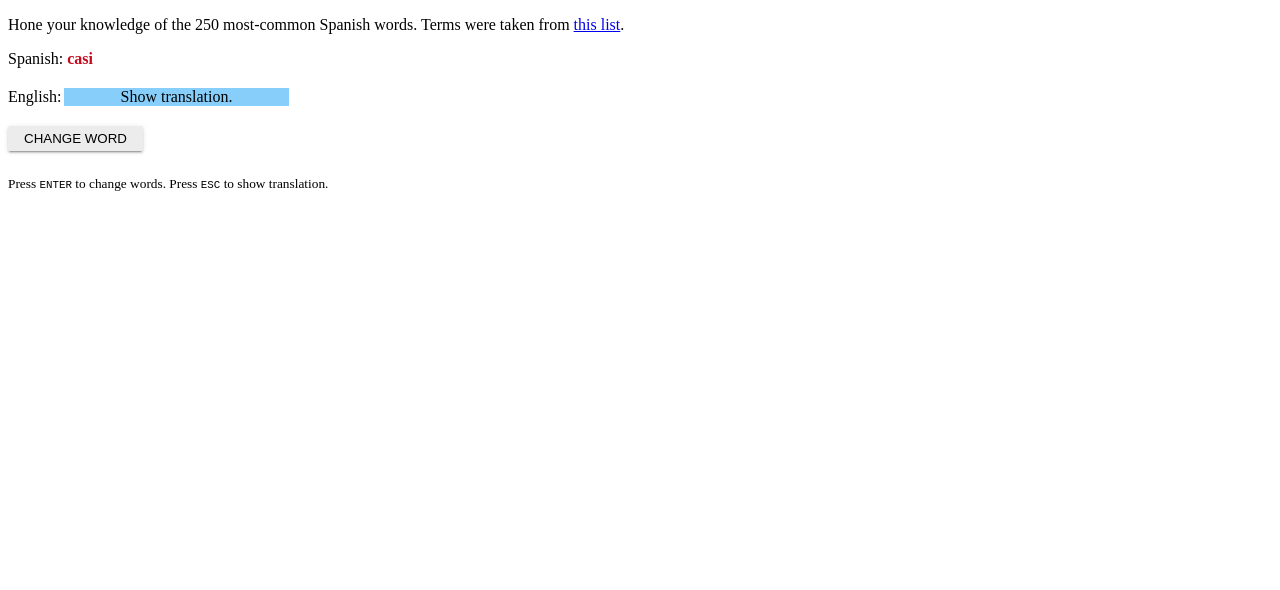
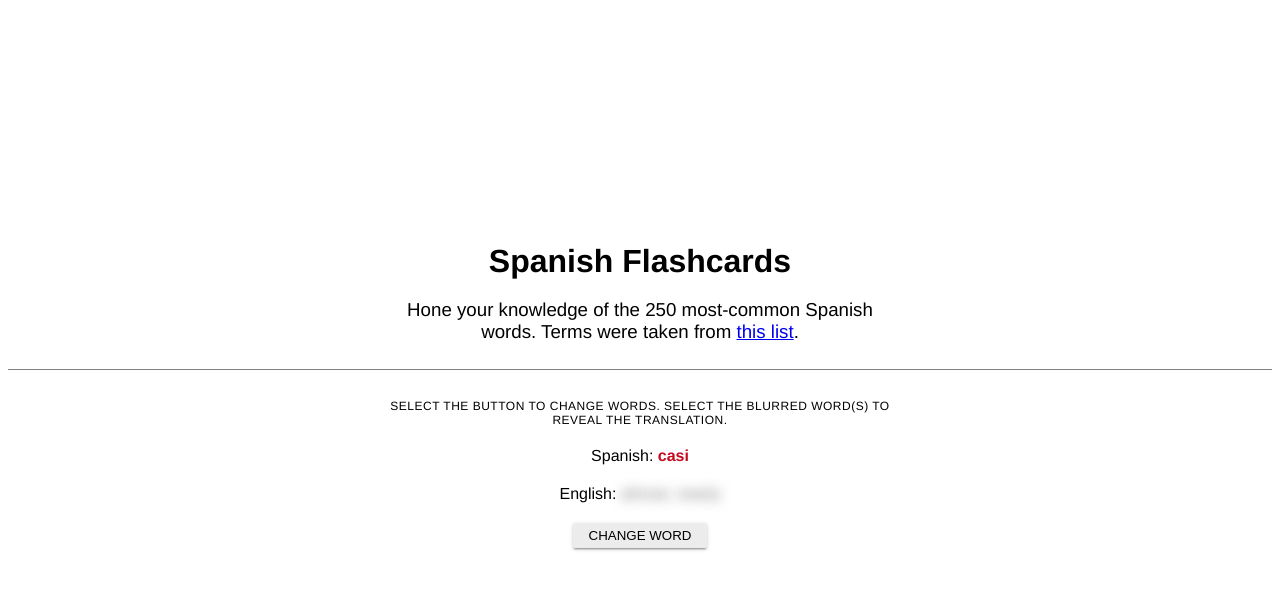
Before and after one commit to tynandebold/spanish-flashcards, a website built with webpack: page index.html in a window 1280 px wide. Built offline with Linux system fonts and the light colour scheme.

Commit message:
style updates; removed keyboard events

```diff
--- a/index.html
+++ b/index.html
@@ -5,23 +5,23 @@
   <meta name="viewport" content="width=device-width, initial-scale=1.0">
   <meta http-equiv="X-UA-Compatible" content="ie=edge">
   <title>Spanish Flashcards</title>
-  <link rel="shortcut icon" href="//www.tynandebold.com/assets/dev/favicon.ico">
+  <link rel="shortcut icon" href="https://icons.iconseeker.com/ico/rounded-world-flags/spain-flag-1.ico">
 
   <link rel="stylesheet" href="./dist/style.min.css">
 </head>
 <body>
 
-  <p>Hone your knowledge of the 250 most-common Spanish words. Terms were taken from <a href="https://www.happyhourspanish.com/learning-efficiently-start-with-the-250-most-common-spanish-words/" target="_blank">this list</a>.</p>
-
+  <h1>Spanish Flashcards</h1>
+  <h3>Hone your knowledge of the 250 most-common Spanish words. Terms were taken from <a href="https://www.happyhourspanish.com/learning-efficiently-start-with-the-250-most-common-spanish-words/" target="_blank">this list</a>.</h3>
+  <hr />
+  <div class="instrux">Select the button to change words. Select the blurred word(s) to reveal the translation.</div>
   <div id="word-wrapper">
     <div class="spanish">Spanish: <span>{{ spanish }}</span></div>
-    <div class="english">English: {{ english }}<span class="overlay" v-on:click="showTranslation" :class="{show: isShown}">Show translation.</span>
+    <div class="english">English: <span class="blur" v-on:click="showTranslation" :class="{show: isShown}">{{ english }}</span>
     </div>
     <button v-on:click="changeWord">Change word</button>
   </div>
 
-  <small class="hints">Press <span>enter</span> to change words. Press <span>esc</span> to show translation.</small>
-
   <script src="./dist/script.min.js"></script>
 </body>
 </html>
--- a/src/index.js
+++ b/src/index.js
@@ -21,7 +21,7 @@
 
         this.isShown = true;
       },
-      changeWord: function() {
+      changeWord: function(e) {
         this.isShown = false;
 
         const numWords = this.wordBank.length - 1;
@@ -40,15 +40,6 @@
       getRandomInt: function(min, max) {
         return Math.floor(Math.random() * (max - min + 1)) + min;
       }
-    },
-    mounted: function(){
-      document.addEventListener('keyup', (e) => {
-        if (e.keyCode === 13) {
-          this.changeWord();
-        } else if (e.keyCode === 27) {
-          this.showTranslation(e);
-        }
-      });
     }
   });
 
--- a/src/scss/index.scss
+++ b/src/scss/index.scss
@@ -1,5 +1,42 @@
+body {
+  align-items: center;
+  display: flex;
+  flex-direction: column;
+  font-family: "Helvetica Neue", Helvetica, sans-serif;
+  height: 100vh;
+  justify-content: center;
+  text-align: center;
+}
+
+h1 {
+  font-weight: 600;
+  margin: 0;
+}
+
+h3 {
+  font-weight: 400;
+  max-width: 500px;
+}
+
+hr {
+  border: 0;
+  border-top: 1px solid gray;
+  height: 1px;
+  width: 100%;
+}
+
+.instrux {
+  font-size: 12px;
+  font-weight: 400;
+  letter-spacing: 0.5px;
+  margin: 20px 0;
+  max-width: 500px;
+  text-transform: uppercase;
+}
+
 #word-wrapper {
   margin-bottom: 25px;
+  width: 300px;
 
   .spanish span {
     color: #C60B1E;
@@ -8,21 +45,15 @@
 
   .english {
     margin: 20px 0;
-    position: relative;
 
-    .overlay {
-      background-color: lightskyblue;
+    .blur {
+      color: transparent;
       cursor: pointer;
-      display: block;
-      left: 56px;
-      opacity: 1;
-      position: absolute;
-      text-align: center;
-      top: 0;
-      width: 225px;
+      text-shadow: 0 0 12px rgba(0,0,0,0.5);
 
       &.show {
-        opacity: 0;
+        color: unset;
+        text-shadow: unset;
       }
     }
   }
@@ -46,13 +77,3 @@ button {
   text-transform: uppercase;
   vertical-align: middle;
 }
-
-.hints {
-  display: block;
-  margin-top: 25px;
-
-  span {
-    font-family: monospace;
-    text-transform: uppercase;
-  }
-}
```
Also changed, not shown: dist/script.js, dist/script.min.js, dist/style.css, dist/style.min.css, 2 other files.
